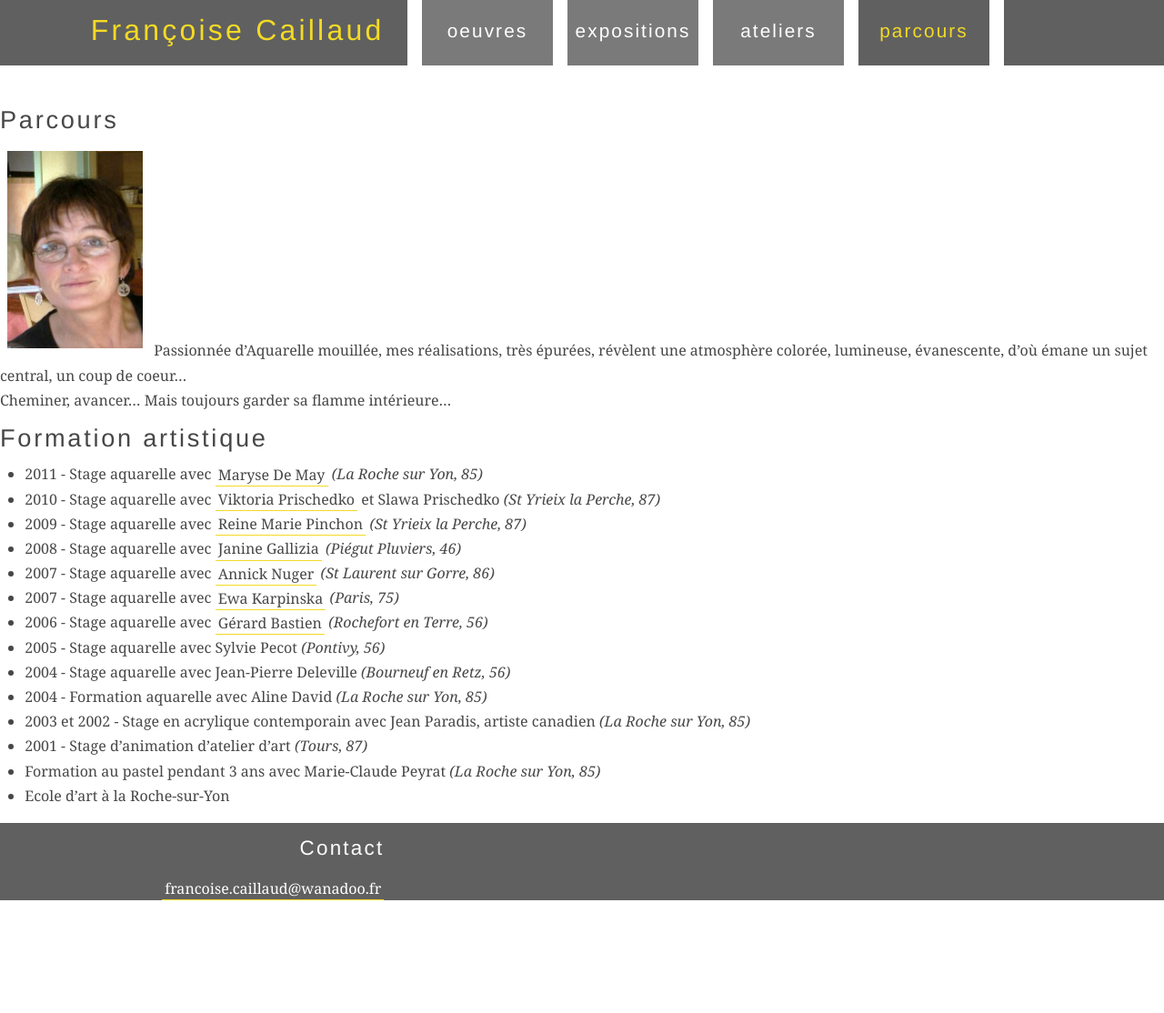
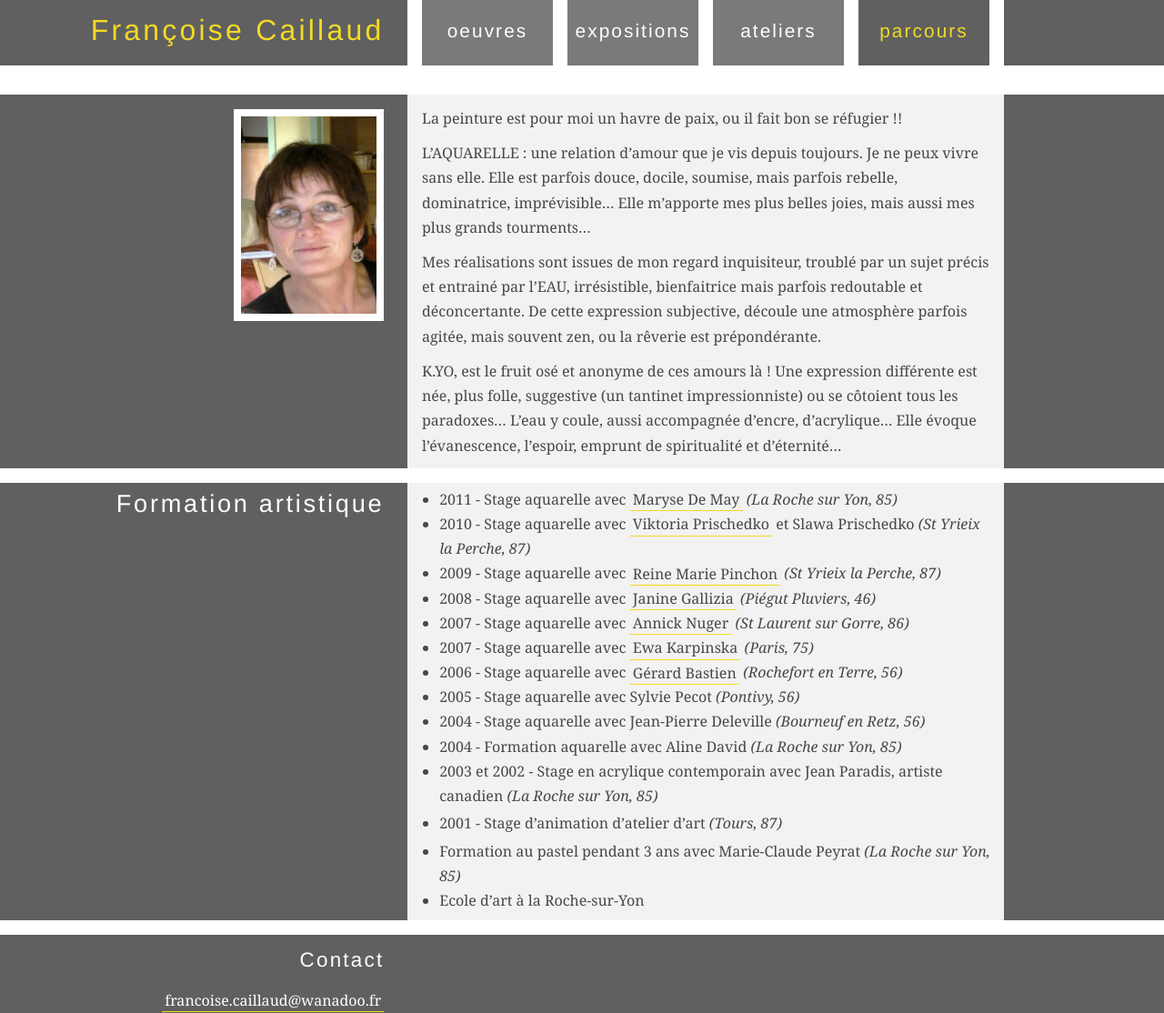
Before and after one commit to farnoux/fcaillaud.fr, a Jekyll site: the page built from parcours/index.md, in a window 1280 px wide. Shown: the whole page at 91% size. Built offline with Jekyll 4.4.1, drawn with Linux system fonts in a browser that asks for light colours; before the commit the page ends 990 px from its top, so only the background shows below that.

Commit message:
Update page parcours.

```diff
--- /dev/null
+++ b/_includes/parcours/formation.md
@@ -0,0 +1,17 @@
+
+* 2011 - Stage aquarelle avec [Maryse De May](http://marysedemay.com) *(La Roche sur Yon, 85)*
+* 2010 - Stage aquarelle avec [Viktoria Prischedko](http://www.prischedko.de) et Slawa Prischedko *(St Yrieix la Perche, 87)*
+* 2009 - Stage aquarelle avec [Reine Marie Pinchon](http://www.pinchon-aquarelles.com) *(St Yrieix la Perche, 87)*
+* 2008 - Stage aquarelle avec [Janine Gallizia](http://www.gallizia.be) *(Piégut Pluviers, 46)*
+* 2007 - Stage aquarelle avec [Annick Nuger](http://www.annicknuger-aquarelle.net) *(St Laurent sur Gorre, 86)*
+* 2007 - Stage aquarelle avec [Ewa Karpinska](http://www.ewa-karpinska.com) *(Paris, 75)*
+* 2006 - Stage aquarelle avec [Gérard Bastien](http://www.gerard-bastien.com) *(Rochefort en Terre, 56)*
+* 2005 - Stage aquarelle avec Sylvie Pecot *(Pontivy, 56)*
+* 2004 - Stage aquarelle avec Jean-Pierre Deleville *(Bourneuf en Retz, 56)*
+* 2004 - Formation aquarelle avec Aline David *(La Roche sur Yon, 85)*
+* 2003 et 2002 - Stage en acrylique contemporain avec Jean Paradis, artiste canadien *(La Roche sur Yon, 85)*
+* 2001 - Stage d'animation d'atelier d'art *(Tours, 87)*
+
+
+* Formation au pastel pendant 3 ans avec Marie-Claude Peyrat *(La Roche sur Yon, 85)*
+* Ecole d'art à la Roche-sur-Yon
--- /dev/null
+++ b/_includes/parcours/parcours.md
@@ -0,0 +1,8 @@
+
+La peinture est pour moi un havre de paix, ou il fait bon se réfugier !!
+
+L’AQUARELLE : une relation d’amour que je vis depuis toujours. Je ne peux vivre sans elle. Elle est parfois douce, docile, soumise, mais parfois rebelle, dominatrice, imprévisible... Elle m’apporte mes plus belles joies, mais aussi mes plus grands tourments...
+
+Mes réalisations sont issues de mon regard inquisiteur, troublé par un sujet précis et entrainé par l’EAU, irrésistible, bienfaitrice mais parfois redoutable et déconcertante. De cette expression subjective, découle une atmosphère parfois agitée, mais souvent zen, ou la rêverie est prépondérante.
+
+K.YO, est le fruit osé et anonyme de ces amours là ! Une expression différente est née, plus folle, suggestive (un tantinet impressionniste) ou se côtoient tous les paradoxes... L’eau y coule, aussi accompagnée d’encre, d’acrylique... Elle évoque l’évanescence, l’espoir, emprunt de spiritualité et d'éternité...
--- a/parcours/index.md
+++ b/parcours/index.md
@@ -2,30 +2,26 @@
 layout: default
 title: parcours
 ---
+{% capture parcours %}
+{% include parcours/parcours.md %}
+{% endcapture %}
+{% capture formation %}
+{% include parcours/formation.md %}
+{% endcapture %}
+<!-- ![{{ site.author.name }}](/images/profil.png) -->
 
-## Parcours
-
-![{{ site.author.name }}](/images/profil.png)
-{{ site.author.autre }}
-
-Cheminer, avancer... Mais toujours garder sa flamme intérieure...
-
-
-## Formation artistique
-
-* 2011 - Stage aquarelle avec [Maryse De May](http://marysedemay.com) *(La Roche sur Yon, 85)*
-* 2010 - Stage aquarelle avec [Viktoria Prischedko](http://www.prischedko.de) et Slawa Prischedko *(St Yrieix la Perche, 87)*
-* 2009 - Stage aquarelle avec [Reine Marie Pinchon](http://www.pinchon-aquarelles.com) *(St Yrieix la Perche, 87)*
-* 2008 - Stage aquarelle avec [Janine Gallizia](http://www.gallizia.be) *(Piégut Pluviers, 46)*
-* 2007 - Stage aquarelle avec [Annick Nuger](http://www.annicknuger-aquarelle.net) *(St Laurent sur Gorre, 86)*
-* 2007 - Stage aquarelle avec [Ewa Karpinska](http://www.ewa-karpinska.com) *(Paris, 75)*
-* 2006 - Stage aquarelle avec [Gérard Bastien](http://www.gerard-bastien.com) *(Rochefort en Terre, 56)*
-* 2005 - Stage aquarelle avec Sylvie Pecot *(Pontivy, 56)*
-* 2004 - Stage aquarelle avec Jean-Pierre Deleville *(Bourneuf en Retz, 56)*
-* 2004 - Formation aquarelle avec Aline David *(La Roche sur Yon, 85)*
-* 2003 et 2002 - Stage en acrylique contemporain avec Jean Paradis, artiste canadien *(La Roche sur Yon, 85)*
-* 2001 - Stage d'animation d'atelier d'art *(Tours, 87)*
-
-
-* Formation au pastel pendant 3 ans avec Marie-Claude Peyrat *(La Roche sur Yon, 85)*
-* Ecole d'art à la Roche-sur-Yon
+<section class="clearfix">
+  <div class="west">
+    <!-- <h2>Parcours</h2> -->
+    <p><img src="{{ site.root }}/images/profil.png" /></p>
+  </div>
+  <div class="east">
+    {{ parcours | markdownify }}
+  </div>
+</section>
+<section class="clearfix">
+  <h2 class="west">Formation artistique</h2>
+  <div class="east">
+  {{ formation | markdownify }}
+  </div>
+</section>
```
